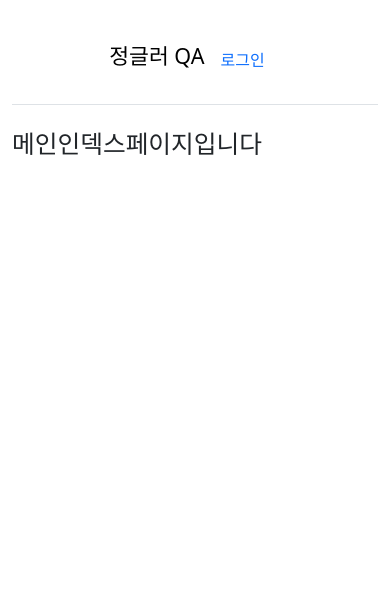
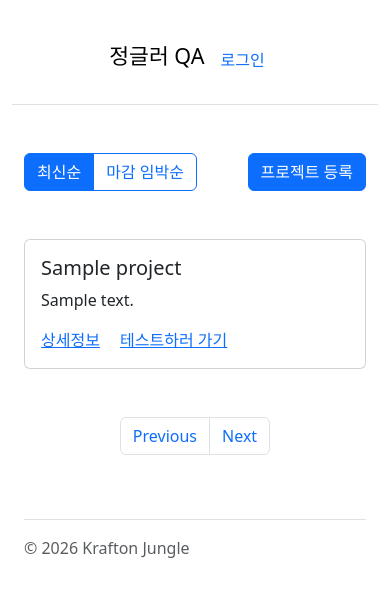
Before and after one commit to YangSiJun528/jungle-mini-project, a Flask app: template templates/index.html in a window 390 px wide. Shown: the top 597 px of the page. Run offline with Flask 3, Linux system fonts and the light colour scheme; the template is opened without the code that fills it: most values are stand-ins (such as "Sample title", 1, 10 or a date in 2020).

Commit message:
sync: 중간 푸시

```diff
--- a/app.py
+++ b/app.py
@@ -73,8 +73,13 @@ def logout():
 @app.route("/", methods=["GET"])
 def render_project_list():
     # 메인 페이지 - 프로젝트 목록
-    # 쿼리 파라미터 처리 필요
-    pass
+    from service.project_service import project_list, pagination_info
+    projects = project_list(page=1, keyword=None, tag=None, sort_mode="최신")
+    page = request.args.get("page", default=1, type=int)
+    pagination_info = pagination_info(page)
+
+    # TODO: 쿼리 파라미터 처리 필요
+    return render_template("index.html", projects=projects, pagination_info=pagination_info)
 
 
 @app.route("/projects/<project_id>", methods=["GET"])
--- a/model/project.py
+++ b/model/project.py
@@ -11,6 +11,7 @@ class Project:
     title: str
     content: str
     url: str
+    # created_at: datetime
     expired_date: datetime
     is_expired: bool
     test_cases: list[TestCase] = field(default_factory=list)
--- a/pyproject.toml
+++ b/pyproject.toml
@@ -4,6 +4,7 @@ version = "0.0.1"
 description = "Jungle QA Service"
 requires-python = ">=3.12"
 dependencies = [
+    "bcrypt>=5.0.0",
     "flask",
     "pymongo",
 ]
--- a/templates/base.html
+++ b/templates/base.html
@@ -17,7 +17,7 @@
                 <li class="nav-item"><a href="#" class="nav-link">로그인</a></li>
             </ul>
         </header>
-    <div class="jg_main">
+        <div class="jg_main container mt-5">
             {% block content %}{% endblock %}
         </div>
     </div>
--- a/templates/index.html
+++ b/templates/index.html
@@ -1,5 +1,76 @@
 {% extends "base.html" %}
 
 {% block content %}
-<h2>메인인덱스페이지입니다</h2>
+<div class="container mb-5 p-0">
+    <div id="utility-bar" class="d-flex justify-content-between">
+        <div class="btn-group" role="group" aria-label="Basic radio toggle button group">
+            <input type="radio" class="btn-check" name="btnradio" id="sort-latest" autocomplete="on" checked>
+            <label class="btn btn-outline-primary " for="sort-latest">최신순</label>
+
+            <input type="radio" class="btn-check" name="btnradio" id="sort-urgent" autocomplete="on">
+            <label class="btn btn-outline-primary" for="sort-urgent">마감 임박순</label>
+        </div>
+
+        <a href="#" class="btn btn-primary">프로젝트 등록</a>
+    </div>
+</div>
+
+<div class="container p-0">
+    <div class="row row-cols-1 row-cols-sm-2 row-cols-md-4 g-3">
+        {% for project in projects %}
+        <div class="col">
+            <div class="card">
+                <div class="card-body">
+                    <h5 class="card-title">{{ project.title }}</h5>
+                    <p class="card-text">{{ project.content }}</p>
+                    <a href="/projects/{{ project.id }}" class="card-link">상세정보</a>
+                    <a href="/projects/{{ project.id }}/feedbacks" class="card-link">테스트하러 가기</a>
+                </div>
+            </div>
+        </div>
+        {% endfor %}
+
+    </div>
+</div>
+
+<nav aria-label="..." class="mt-5 d-flex justify-content-center">
+    <ul class="pagination">
+        <li class="page-item {% if pagination_info.block_start == 1%}disabled{% endif %}">
+            <a class="page-link">Previous</a>
+        </li>
+
+        <div id="pagination-list">
+            {% for i in range(pagination_info.block_start, pagination_info.block_end + 1) %}
+                {% if i <= pagination_info.last_page_num %}
+                    <li class="page-item {% if i == pagination_info.page %}active{% endif %}">
+                        <a class="page-link" href="#" {% if i == pagination_info.page %}aria-current="page"{% endif %}>{{ i }}</a>
+                    </li>
+                {% endif %}
+            {% endfor %}
+        </div>
+
+
+        <li class="page-item {% if pagination_info.block_end >= pagination_info.last_page_num%}disabled{% endif %}">
+            <a class="page-link" href="#">Next</a>
+        </li>
+
+        <!-- <li class="page-item"><a class="page-link" href="#">1</a></li>
+        <li class="page-item active">
+            <a class="page-link" href="#" aria-current="page">2</a>
+        </li>
+        <li class="page-item"><a class="page-link" href="#">3</a></li> -->
+
+
+    </ul>
+</nav>
+
+<footer class="d-flex flex-wrap justify-content-between align-items-center py-3 my-5 border-top">
+    <p class="col-md-4 mb-0 text-body-secondary">© 2026 Krafton Jungle</p>
+</footer>
+
+</div>
 {% endblock %}
+
+{% block scripts %}
+
+{% endblock %}
```
Also changed, not shown: service/project_service.py (+58 -7 lines), 1 other file. Lines whose indentation alone changed are shown as unchanged.
